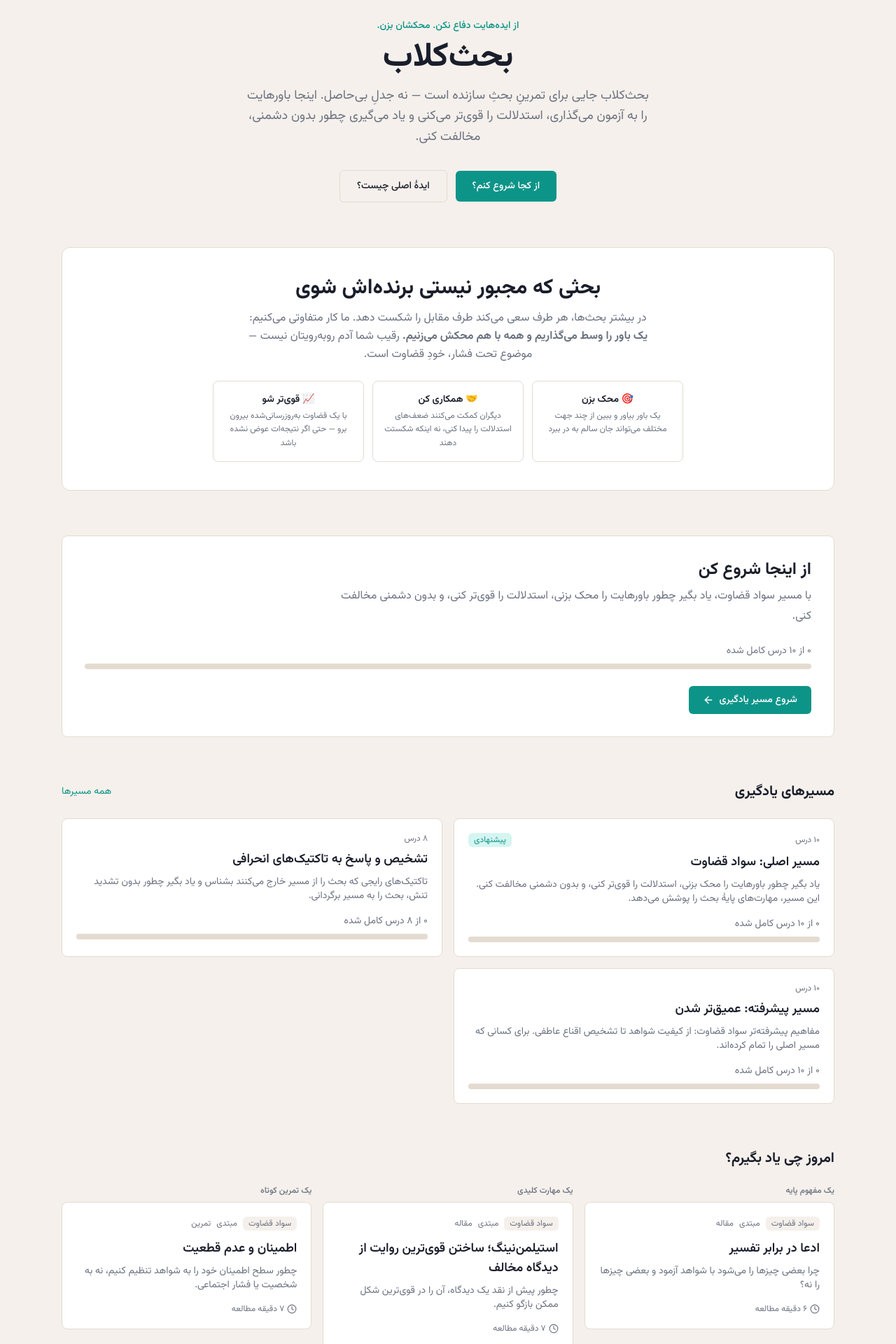
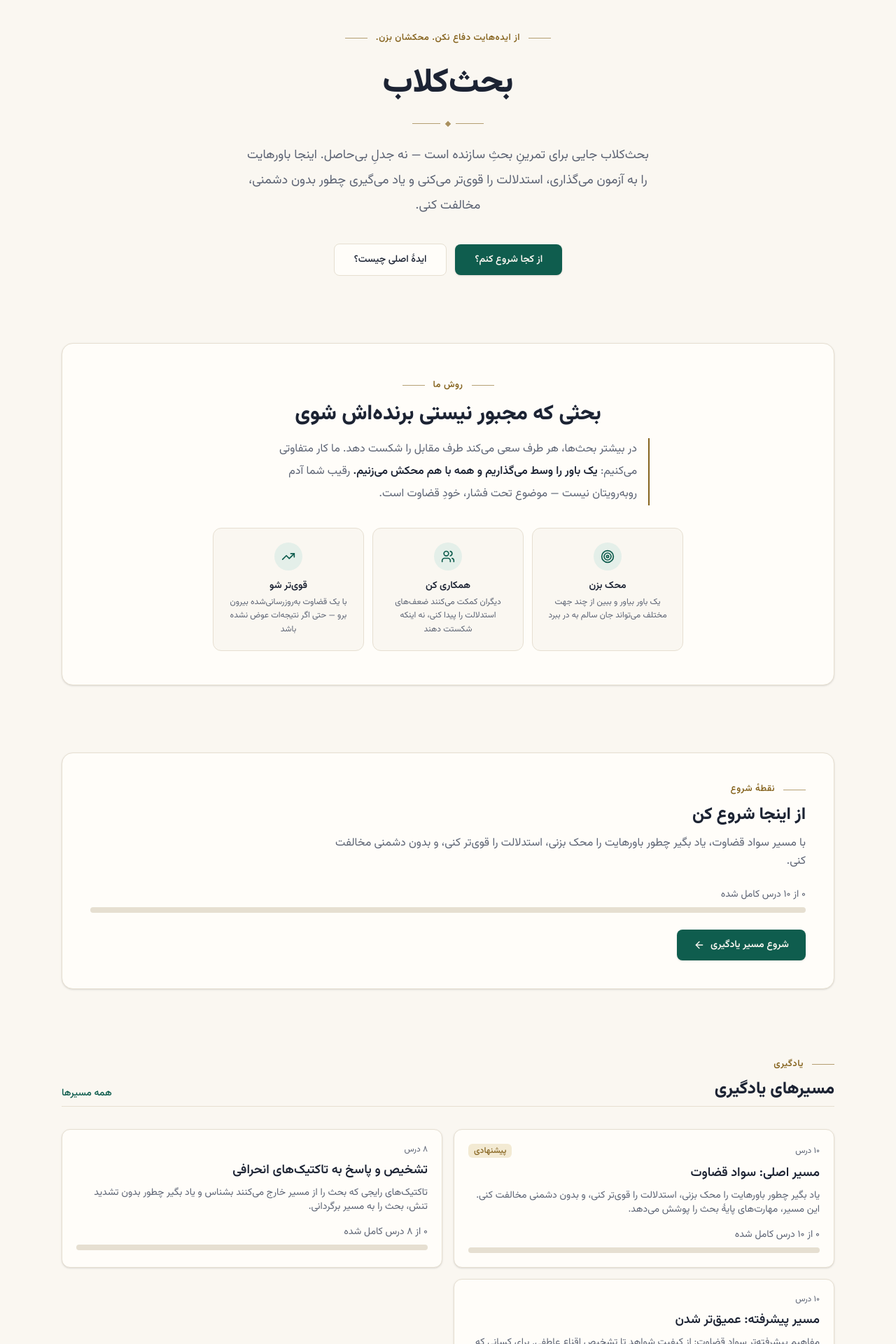
Before and after one commit to Mhmdrza/bahsclub, a Next.js app: page / in a window 1280 px wide. Shown: the part 80-2000 px from the top of the page at 70% size. Built offline with nearby package versions, Linux system fonts and the light colour scheme.

Commit message:
feat(ui): improve colors

```diff
--- a/src/app/globals.css
+++ b/src/app/globals.css
@@ -1,48 +1,54 @@
 @import "tailwindcss";
 
 :root {
-  --background: #f5f0eb;
-  --foreground: #1a1e2b;
-  --muted: #6b7280;
-  --border: #e4dbd0;
-  --accent: #0d9488;
-  --accent-light: #d5f5f1;
-  --surface: #ffffff;
-  --code-bg: #f0eeec;
-  --pre-bg: #1a1e2b;
+  --background: #faf7f1;
+  --foreground: #1c2333;
+  --muted: #5d6474;
+  --border: #e6dfd1;
+  --accent: #0f5d4e;
+  --accent-light: #e4efe9;
+  --surface: #fffdf9;
+  --gold: #86641f;
+  --gold-light: #f3ead3;
+  --code-bg: #f0ece2;
+  --pre-bg: #1c2333;
   --pre-fg: #f9fafb;
-  --accent-fg: #ffffff;
+  --accent-fg: #faf7f1;
 }
 
 /* Explicit dark theme */
 [data-theme="dark"] {
-  --background: #0a0f1a;
-  --foreground: #e8edf5;
-  --muted: #8899b0;
-  --border: #1a2334;
-  --accent: #2dd4bf;
-  --accent-light: #0c3d3a;
-  --surface: #121a28;
-  --code-bg: #1a2334;
-  --pre-bg: #0a0f1a;
+  --background: #0c1220;
+  --foreground: #e9edf4;
+  --muted: #93a0b4;
+  --border: #1e2940;
+  --accent: #43c39e;
+  --accent-light: #0f2f2a;
+  --surface: #131b2e;
+  --gold: #c9a45e;
+  --gold-light: #2a2415;
+  --code-bg: #1e2940;
+  --pre-bg: #0c1220;
   --pre-fg: #e2e8f0;
-  --accent-fg: #0a0f1a;
+  --accent-fg: #0c1220;
 }
 
 /* System preference: dark */
 @media (prefers-color-scheme: dark) {
   [data-theme="system"] {
-    --background: #0a0f1a;
-    --foreground: #e8edf5;
-    --muted: #8899b0;
-    --border: #1a2334;
-    --accent: #2dd4bf;
-    --accent-light: #0c3d3a;
-    --surface: #121a28;
-    --code-bg: #1a2334;
-    --pre-bg: #0a0f1a;
+    --background: #0c1220;
+    --foreground: #e9edf4;
+    --muted: #93a0b4;
+    --border: #1e2940;
+    --accent: #43c39e;
+    --accent-light: #0f2f2a;
+    --surface: #131b2e;
+    --gold: #c9a45e;
+    --gold-light: #2a2415;
+    --code-bg: #1e2940;
+    --pre-bg: #0c1220;
     --pre-fg: #e2e8f0;
-    --accent-fg: #0a0f1a;
+    --accent-fg: #0c1220;
   }
 }
 
@@ -54,6 +60,8 @@
   --color-accent: var(--accent);
   --color-accent-light: var(--accent-light);
   --color-accent-fg: var(--accent-fg);
+  --color-gold: var(--gold);
+  --color-gold-light: var(--gold-light);
   --color-surface: var(--surface);
   --font-sans: var(--font-vazirmatn);
 }
@@ -79,6 +87,32 @@ body {
 :focus-visible {
   outline: 2px solid var(--accent);
   outline-offset: 2px;
+}
+
+/* Small letter-spaced eyebrow label with a flanking hairline rule */
+.eyebrow {
+  display: flex;
+  align-items: center;
+  gap: 0.75rem;
+  font-size: 0.8125rem;
+  font-weight: 600;
+  letter-spacing: 0.04em;
+  color: var(--gold);
+}
+.eyebrow::before {
+  content: "";
+  width: 2rem;
+  border-top: 1px solid var(--gold);
+  opacity: 0.6;
+}
+.eyebrow-centered {
+  justify-content: center;
+}
+.eyebrow-centered::after {
+  content: "";
+  width: 2rem;
+  border-top: 1px solid var(--gold);
+  opacity: 0.6;
 }
 
 .prose-content h2 {
--- a/src/app/page.tsx
+++ b/src/app/page.tsx
@@ -1,4 +1,5 @@
 import Link from "next/link";
+import { Target, Users, TrendingUp } from "lucide-react";
 import {
   getSiteConfig,
   getPublishedLessons,
@@ -16,24 +17,34 @@ export default function HomePage() {
   const homeSlots = getHomeSlotArticles();
 
   return (
-    <div className="mx-auto max-w-6xl px-4 py-8 sm:px-6 sm:py-12">
+    <div className="mx-auto max-w-6xl px-4 py-10 sm:px-6 sm:py-16">
       {/* Hero Section */}
-      <section className="mb-16 text-center">
-        <p className="mb-3 text-sm font-medium text-accent">{config.tagline}</p>
-        <h1 className="mb-4 text-3xl font-bold sm:text-5xl">{config.title}</h1>
-        <p className="mx-auto mb-8 max-w-xl text-lg leading-relaxed text-muted">
+      <section className="mb-20 text-center sm:mb-24">
+        <p className="eyebrow eyebrow-centered mb-5">{config.tagline}</p>
+        <h1 className="mx-auto mb-5 max-w-3xl text-4xl font-extrabold leading-[1.4] sm:text-5xl sm:leading-[1.4]">
+          {config.title}
+        </h1>
+        <div
+          aria-hidden
+          className="mx-auto mb-6 flex items-center justify-center gap-2"
+        >
+          <span className="w-10 border-t border-gold/60" />
+          <span className="h-1.5 w-1.5 rotate-45 bg-gold/70" />
+          <span className="w-10 border-t border-gold/60" />
+        </div>
+        <p className="mx-auto mb-9 max-w-xl text-lg leading-loose text-muted">
           {config.description}
         </p>
         <div className="flex flex-wrap items-center justify-center gap-3">
           <Link
             href="/learn"
-            className="inline-flex items-center gap-2 rounded-md bg-accent px-6 py-3 text-sm font-medium text-accent-fg hover:bg-accent/90"
+            className="inline-flex items-center gap-2 rounded-lg bg-accent px-7 py-3 text-sm font-semibold text-accent-fg shadow-sm transition-colors hover:bg-accent/90"
           >
             از کجا شروع کنم؟
           </Link>
           <Link
             href="/articles/what-is-judgment-testing"
-            className="inline-flex items-center gap-2 rounded-md border border-border px-6 py-3 text-sm font-medium hover:bg-surface"
+            className="inline-flex items-center gap-2 rounded-lg border border-border bg-surface px-7 py-3 text-sm font-medium transition-colors hover:border-accent/50 hover:text-accent"
           >
             ایدهٔ اصلی چیست؟
           </Link>
@@ -41,56 +52,74 @@ export default function HomePage() {
       </section>
 
       {/* The Hook: A Debate You Don't Have to Win */}
-      <section className="mb-16 rounded-xl border border-border bg-surface p-6 sm:p-10 text-center">
-        <h2 className="mb-3 text-2xl font-bold sm:text-3xl">
+      <section className="mb-20 rounded-2xl border border-border bg-surface p-6 text-center shadow-sm sm:mb-24 sm:p-12">
+        <p className="eyebrow eyebrow-centered mb-3">روش ما</p>
+        <h2 className="mb-4 text-2xl font-extrabold sm:text-3xl">
           بحثی که مجبور نیستی برنده‌اش شوی
         </h2>
-        <p className="mx-auto mb-6 max-w-xl text-muted leading-relaxed">
+        <blockquote className="mx-auto mb-8 max-w-xl border-r-2 border-gold pr-4 text-right leading-loose text-muted">
           در بیشتر بحث‌ها، هر طرف سعی می‌کند طرف مقابل را شکست دهد. ما کار
-          متفاوتی می‌کنیم: <strong>یک باور را وسط می‌گذاریم و همه با هم محکش
-          می‌زنیم.</strong> رقیب شما آدم روبه‌رویتان نیست — موضوع تحت فشار،
-          خودِ قضاوت است.
-        </p>
+          متفاوتی می‌کنیم:{" "}
+          <strong className="font-semibold text-foreground">
+            یک باور را وسط می‌گذاریم و همه با هم محکش می‌زنیم.
+          </strong>{" "}
+          رقیب شما آدم روبه‌رویتان نیست — موضوع تحت فشار، خودِ قضاوت است.
+        </blockquote>
         <div className="mx-auto grid max-w-2xl gap-3 text-sm sm:grid-cols-3">
-          <div className="rounded-lg border border-border p-4">
-            <p className="mb-1 font-semibold">🎯 محک بزن</p>
-            <p className="text-muted text-xs leading-relaxed">
-              یک باور بیاور و ببین از چند جهت مختلف می‌تواند جان سالم به در ببرد
-            </p>
-          </div>
-          <div className="rounded-lg border border-border p-4">
-            <p className="mb-1 font-semibold">🤝 همکاری کن</p>
-            <p className="text-muted text-xs leading-relaxed">
-              دیگران کمکت می‌کنند ضعف‌های استدلالت را پیدا کنی، نه اینکه
-              شکستت دهند
-            </p>
-          </div>
-          <div className="rounded-lg border border-border p-4">
-            <p className="mb-1 font-semibold">📈 قوی‌تر شو</p>
-            <p className="text-muted text-xs leading-relaxed">
-              با یک قضاوت به‌روزرسانی‌شده بیرون برو — حتی اگر نتیجه‌ات عوض نشده
-              باشد
-            </p>
-          </div>
+          {[
+            {
+              icon: Target,
+              title: "محک بزن",
+              desc: "یک باور بیاور و ببین از چند جهت مختلف می‌تواند جان سالم به در ببرد",
+            },
+            {
+              icon: Users,
+              title: "همکاری کن",
+              desc: "دیگران کمکت می‌کنند ضعف‌های استدلالت را پیدا کنی، نه اینکه شکستت دهند",
+            },
+            {
+              icon: TrendingUp,
+              title: "قوی‌تر شو",
+              desc: "با یک قضاوت به‌روزرسانی‌شده بیرون برو — حتی اگر نتیجه‌ات عوض نشده باشد",
+            },
+          ].map((item) => (
+            <div
+              key={item.title}
+              className="rounded-xl border border-border bg-background p-5"
+            >
+              <span className="mx-auto mb-3 flex h-10 w-10 items-center justify-center rounded-full bg-accent-light text-accent">
+                <item.icon className="h-5 w-5" aria-hidden />
+              </span>
+              <p className="mb-1 font-semibold">{item.title}</p>
+              <p className="text-xs leading-relaxed text-muted">{item.desc}</p>
+            </div>
+          ))}
         </div>
       </section>
 
       {/* Featured Learning Path */}
       {featuredLesson && (
-        <div className="mb-16">
+        <div className="mb-20 sm:mb-24">
           <HomeStartSection lesson={featuredLesson} />
         </div>
       )}
 
       {/* All Learning Paths */}
       {lessons.length > 0 && (
-        <section className="mb-16">
-          <div className="mb-6 flex items-center justify-between">
-            <h2 className="text-xl font-bold">مسیرهای یادگیری</h2>
-            <Link href="/learn" className="text-sm text-accent hover:underline">
+        <section className="mb-20 sm:mb-24">
+          <div className="mb-2 flex items-end justify-between gap-4">
+            <div>
+              <p className="eyebrow mb-2">یادگیری</p>
+              <h2 className="text-2xl font-extrabold">مسیرهای یادگیری</h2>
+            </div>
+            <Link
+              href="/learn"
+              className="shrink-0 text-sm font-medium text-accent hover:underline"
+            >
               همه مسیرها
             </Link>
           </div>
+          <div className="mb-8 w-full border-t border-border" aria-hidden />
           <div className="grid gap-4 sm:grid-cols-2">
             {lessons.map((lesson) => (
               <LessonCard key={lesson.slug} lesson={lesson} />
@@ -100,15 +129,17 @@ export default function HomePage() {
       )}
 
       {/* Daily Picks */}
-      <section className="mb-16">
-        <h2 className="mb-6 text-xl font-bold">امروز چی یاد بگیرم؟</h2>
+      <section className="mb-20 sm:mb-24">
+        <p className="eyebrow mb-2">پیشنهاد روز</p>
+        <h2 className="mb-2 text-2xl font-extrabold">امروز چی یاد بگیرم؟</h2>
+        <div className="mb-8 w-full border-t border-border" aria-hidden />
         <div className="grid gap-4 sm:grid-cols-3">
           {config.homeSlots.map((slot) => {
             const article = homeSlots[slot.type];
             if (!article) return null;
             return (
               <div key={slot.type}>
-                <p className="mb-2 text-xs font-medium text-muted">
+                <p className="mb-2 text-xs font-semibold text-gold">
                   {slot.label}
                 </p>
                 <ArticleCard article={article} />
@@ -119,29 +150,39 @@ export default function HomePage() {
       </section>
 
       {/* Principles / Club Rules */}
-      <section className="mb-16">
-        <h2 className="mb-2 text-xl font-bold">قوانین باشگاه</h2>
-        <p className="mb-6 text-sm text-muted">
+      <section className="mb-20 sm:mb-24">
+        <p className="eyebrow mb-2">فرهنگ ما</p>
+        <h2 className="mb-2 text-2xl font-extrabold">قوانین باشگاه</h2>
+        <p className="mb-6 max-w-2xl text-sm leading-relaxed text-muted">
           این اصول، فرهنگ بحث‌کلاب را می‌سازند — نه فقط برای جلسه‌ها، که برای هر
           گفت‌وگویی
         </p>
-        <ul className="grid gap-4 sm:grid-cols-2 lg:grid-cols-3">
-          {config.principles.map((principle) => (
+        <ol className="grid gap-4 sm:grid-cols-2 lg:grid-cols-3">
+          {config.principles.map((principle, i) => (
             <li
               key={principle.title}
-              className="rounded-lg border border-border bg-surface p-4"
+              className="rounded-xl border border-border bg-surface p-5 shadow-sm"
             >
+              <span
+                aria-hidden
+                className="mb-3 block text-sm font-bold text-gold"
+              >
+                {String(i + 1).padStart(2, "0")}
+              </span>
               <h3 className="mb-2 font-semibold">{principle.title}</h3>
-              <p className="text-sm text-muted">{principle.description}</p>
+              <p className="text-sm leading-relaxed text-muted">
+                {principle.description}
+              </p>
             </li>
           ))}
-        </ul>
+        </ol>
       </section>
 
       {/* Session Format Preview */}
-      <section className="mb-16 rounded-lg border border-border bg-surface p-6 sm:p-8">
-        <h2 className="mb-2 text-xl font-bold">یک جلسه چطور می‌گذرد؟</h2>
-        <p className="mb-6 text-sm text-muted max-w-xl">
+      <section className="mb-20 rounded-2xl border border-border bg-surface p-6 shadow-sm sm:mb-24 sm:p-10">
+        <p className="eyebrow mb-2">ساختار جلسه</p>
+        <h2 className="mb-2 text-2xl font-extrabold">یک جلسه چطور می‌گذرد؟</h2>
+        <p className="mb-8 max-w-xl text-sm leading-relaxed text-muted">
           به جلسه‌های ما «جلسهٔ بحث» می‌گوییم. ساختارش این است:
         </p>
         <ol className="grid gap-3 sm:grid-cols-2 lg:grid-cols-4">
@@ -157,14 +198,14 @@ export default function HomePage() {
           ].map((item) => (
             <li
               key={item.step}
-              className="flex gap-3 rounded-lg border border-border p-3"
+              className="flex gap-3 rounded-xl border border-border bg-background p-4"
             >
-              <span className="flex h-7 w-7 shrink-0 items-center justify-center rounded-full bg-accent/10 text-xs font-bold text-accent">
+              <span className="flex h-8 w-8 shrink-0 items-center justify-center rounded-full border border-accent/30 text-xs font-bold text-accent">
                 {item.step}
               </span>
               <div>
                 <p className="text-sm font-semibold">{item.title}</p>
-                <p className="text-xs text-muted">{item.desc}</p>
+                <p className="text-xs leading-relaxed text-muted">{item.desc}</p>
               </div>
             </li>
           ))}
@@ -172,14 +213,17 @@ export default function HomePage() {
       </section>
 
       {/* Live Practice CTA */}
-      <section className="rounded-lg border border-border bg-surface p-6 text-center">
-        <h2 className="mb-2 text-lg font-bold">{config.livePractice.title}</h2>
-        <p className="mb-4 text-sm text-muted">
+      <section className="border-t border-border pt-10 text-center sm:pt-12">
+        <p className="eyebrow eyebrow-centered mb-3">تمرین زنده</p>
+        <h2 className="mb-2 text-xl font-extrabold">
+          {config.livePractice.title}
+        </h2>
+        <p className="mx-auto mb-5 max-w-xl text-sm leading-relaxed text-muted">
           {config.livePractice.description}
         </p>
         <Link
           href={config.livePractice.href}
-          className="text-sm font-medium text-accent hover:underline"
+          className="text-sm font-semibold text-gold hover:underline"
         >
           رفتن به تمرین‌ها ←
         </Link>
--- a/src/components/ArticleCard.tsx
+++ b/src/components/ArticleCard.tsx
@@ -19,10 +19,10 @@ export function ArticleCard({
   return (
     <Link
       href={link}
-      className="group block rounded-lg border border-border bg-surface p-5 transition-colors hover:border-accent/40 hover:bg-background"
+      className="group block rounded-xl border border-border bg-surface p-5 shadow-sm transition-all hover:-translate-y-0.5 hover:border-accent/40 hover:shadow"
     >
       <div className="mb-3 flex flex-wrap items-center gap-2 text-xs text-muted">
-        <span className="rounded-md bg-background px-2 py-0.5">
+        <span className="rounded-md bg-gold-light px-2 py-0.5 font-medium text-gold">
           {article.category}
         </span>
         <span>{levelLabel(article.level)}</span>
--- a/src/components/HomeStartSection.tsx
+++ b/src/components/HomeStartSection.tsx
@@ -31,11 +31,12 @@ export function HomeStartSection({ lesson }: HomeStartSectionProps) {
     : lesson.resolvedSteps[0]?.slug;
 
   return (
-    <section className="rounded-lg border border-border bg-surface p-6 sm:p-8">
-      <h2 className="mb-2 text-2xl font-bold">
+    <section className="rounded-2xl border border-border bg-surface p-6 shadow-sm sm:p-10">
+      <p className="eyebrow mb-2">نقطهٔ شروع</p>
+      <h2 className="mb-3 text-2xl font-extrabold">
         {hasProgress ? "ادامه بده" : "از اینجا شروع کن"}
       </h2>
-      <p className="mb-6 max-w-2xl text-muted">
+      <p className="mb-6 max-w-2xl leading-relaxed text-muted">
         {hasProgress
           ? `در مسیر «${lesson.title}» هستید. می‌توانید از جایی که مانده‌اید ادامه دهید.`
           : "با مسیر سواد قضاوت، یاد بگیر چطور باورهایت را محک بزنی، استدلالت را قوی‌تر کنی، و بدون دشمنی مخالفت کنی."}
@@ -44,7 +45,7 @@ export function HomeStartSection({ lesson }: HomeStartSectionProps) {
       {targetSlug && (
         <Link
           href={`/articles/${targetSlug}?lesson=${lesson.slug}`}
-          className="inline-flex items-center gap-2 rounded-md bg-accent px-5 py-2.5 text-sm font-medium text-accent-fg hover:bg-accent/90"
+          className="inline-flex items-center gap-2 rounded-lg bg-accent px-6 py-3 text-sm font-semibold text-accent-fg shadow-sm transition-colors hover:bg-accent/90"
         >
           {hasProgress ? "ادامه مسیر یادگیری" : "شروع مسیر یادگیری"}
           <ArrowLeft className="h-4 w-4" aria-hidden />
--- a/src/components/LessonCard.tsx
+++ b/src/components/LessonCard.tsx
@@ -18,14 +18,14 @@ export function LessonCard({ lesson }: LessonCardProps) {
   return (
     <Link
       href={`/learn/${lesson.slug}`}
-      className="group block rounded-lg border border-border bg-surface p-5 transition-colors hover:border-accent/40"
+      className="group block rounded-xl border border-border bg-surface p-5 shadow-sm transition-all hover:-translate-y-0.5 hover:border-accent/40 hover:shadow"
     >
       <div className="mb-2 flex items-center justify-between gap-2">
         <span className="text-xs text-muted">
           {formatPersianNumber(lesson.resolvedSteps.length)} درس
         </span>
         {lesson.featured && (
-          <span className="rounded-md bg-accent-light px-2 py-0.5 text-xs text-accent">
+          <span className="rounded-md bg-gold-light px-2 py-0.5 text-xs font-medium text-gold">
             پیشنهادی
           </span>
         )}
```
